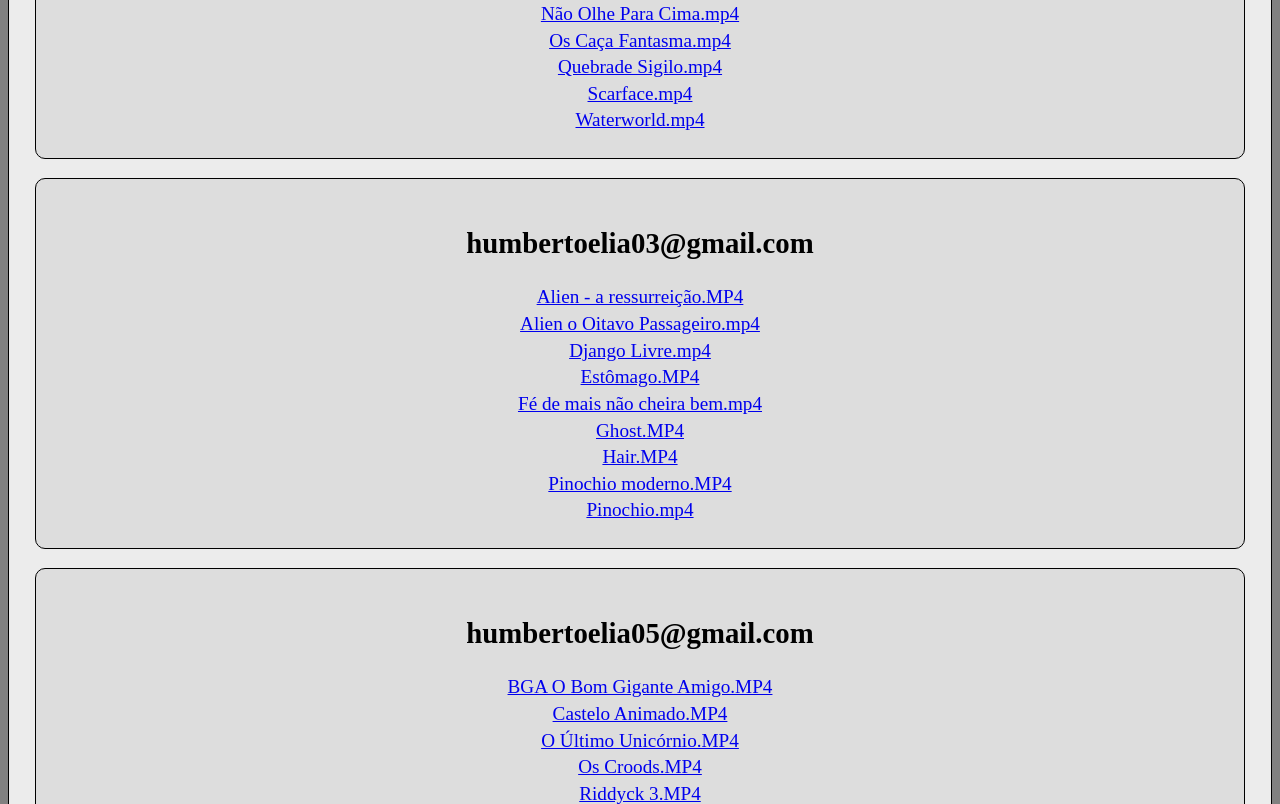
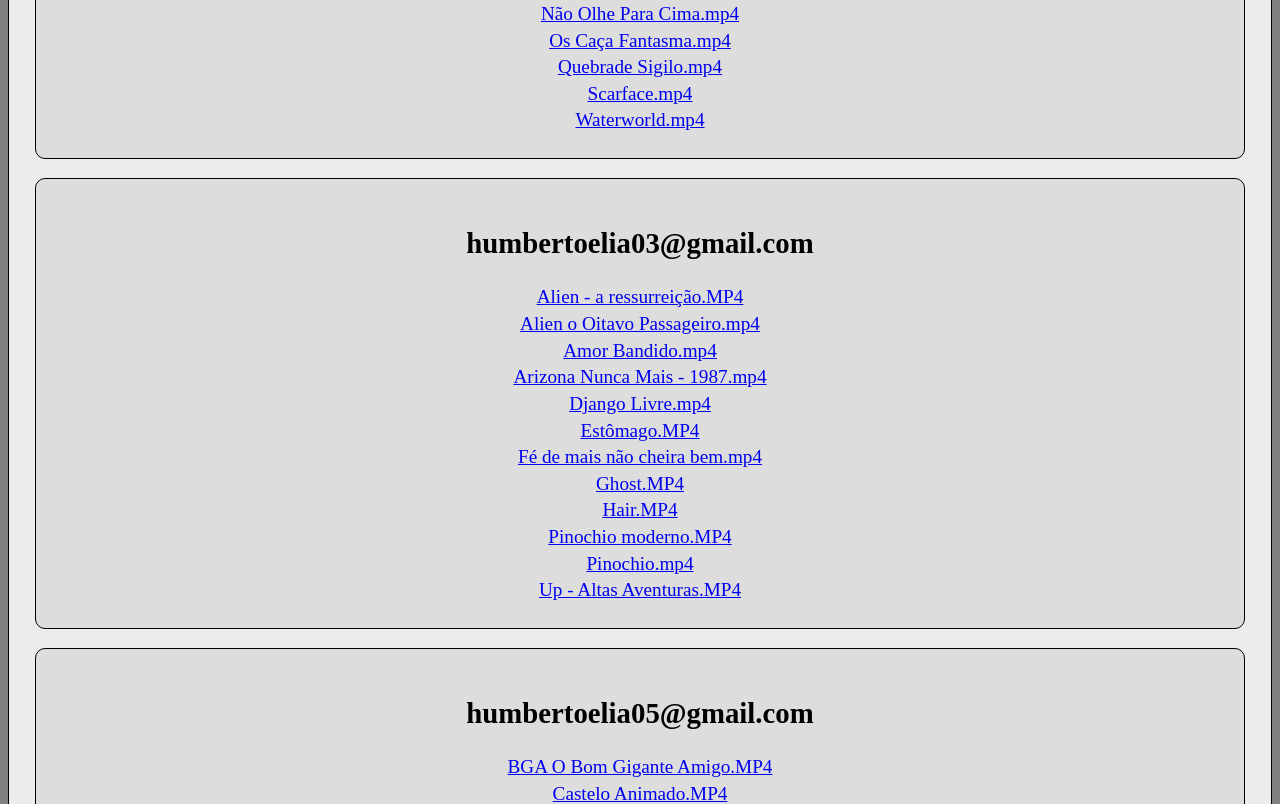
Before and after one commit to HumbertoEliaSoares01/filmes, a plain HTML site: page lista de filmes.html in a window 1280 px wide. Shown: the part 475-1279 px from the top of the page. Drawn offline with Linux system fonts and the light colour scheme.

Commit message:
Update lista de filmes.html

```diff
--- a/lista de filmes.html
+++ b/lista de filmes.html
@@ -148,6 +148,22 @@
         </li><!-- Alien o Oitavo Passageiro.mp4 -->
         <li>
             <a
+                href="https://drive.google.com/file/d/14ufk4TgNBWRytllrkj7EWjmw8XVixRog/view?usp=sharing"
+                title="Google Drive humbertoelia03@gmail.com"
+                target="_blank">
+                Amor Bandido.mp4
+            </a>
+        </li><!-- Amor Bandido.mp4 -->
+        <li>
+            <a
+                href="https://drive.google.com/file/d/1mUo12wnTVlUd-tPkLserL3cizZb8DFA6/view?usp=sharing"
+                title="Google Drive humbertoelia03@gmail.com"
+                target="_blank">
+                Arizona Nunca Mais - 1987.mp4
+            </a>
+        </li><!-- Arizona Nunca Mais - 1987.mp4 -->
+        <li>
+            <a
                 href="https://drive.google.com/file/d/1pK8fT2SvlHJ6GRGBdudVA4JC-zD8Lz-Q/view?usp=drive_link"
                 title="Google Drive humbertoelia03@gmail.com"
                 target="_blank">
@@ -201,6 +217,14 @@
                 Pinochio.mp4
             </a>
         </li><!-- Pinochio.mp4 -->
+        <li>
+            <a
+                href="https://drive.google.com/file/d/148Ah_1anD3FhTgR06OMw8l84gmckfw3d/view?usp=sharing"
+                title="Google Drive humbertoelia03@gmail.com"
+                target="_blank">
+                Up - Altas Aventuras.MP4
+            </a>
+        </li><!-- Up - Altas Aventuras.MP4 -->
     </ul><!-- humbertoelia03@gmail.com-->
 
     <ul>
```
